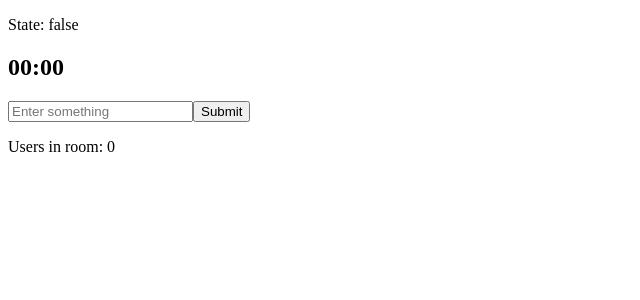
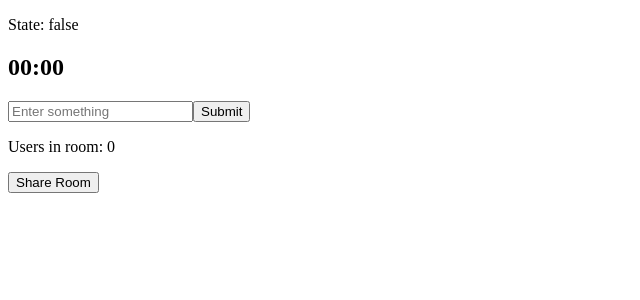
Before and after one commit to CommunityFocus/cf-frontend, a React (Vite) app: page /1 in a window 1280 px wide. Shown: the top 300 px of the page, without its empty margins (0-640 px from the left). Built offline with nearby package versions, Linux system fonts and the light colour scheme; no server answers.

Commit message:
Add share button with URL copy functionality

```diff
--- a/src/components/Room.tsx
+++ b/src/components/Room.tsx
@@ -58,12 +58,27 @@ function Room() {
     console.log("roomId:", window.location.href.split("/")[3]);
   }, [isConnected]);
 
+  async function shareRoom() {
+    try { await navigator.clipboard.writeText(location.href) }
+    catch (err) { console.error(`Copy failed with error: ${err}`) }
+
+    const copiedUrlAlert = document.createElement('span')
+    copiedUrlAlert.innerText = 'URL Copied to Clipboard!'
+    document.body.appendChild(copiedUrlAlert)
+
+    setTimeout(() => {
+      document.body.removeChild(copiedUrlAlert)
+    }, 500)
+
+  }
+
   return (
     <>
       <ConnectionState isConnected={isConnected} />
       <Timestamp timestamp={timestamp} />
       <TimerForm />
       <p>Users in room: {usersInRoom}</p>
+      <button onClick={shareRoom}>Share Room</button>
     </>
   );
 }
```
